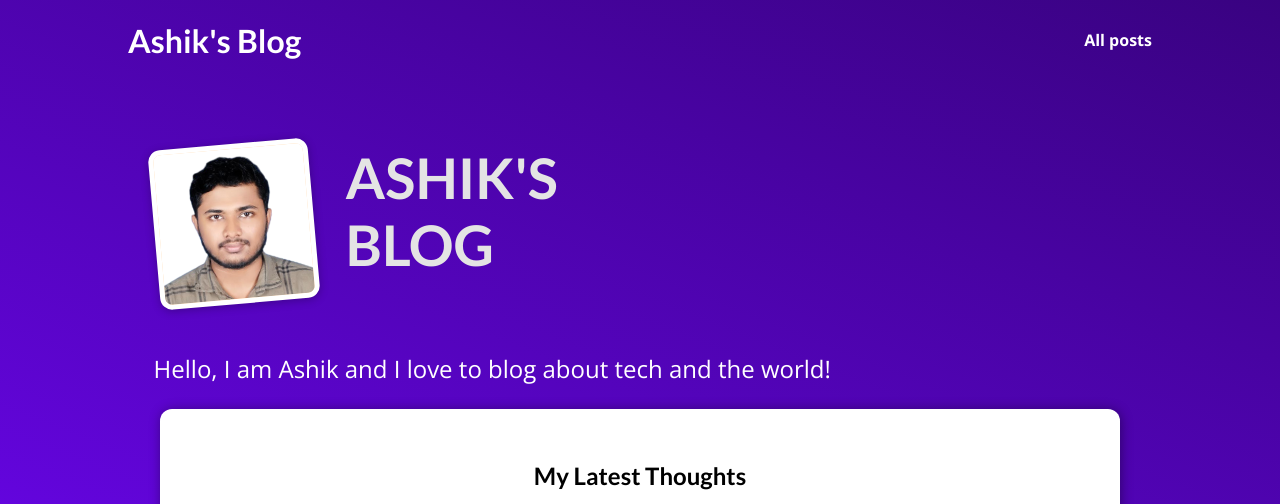
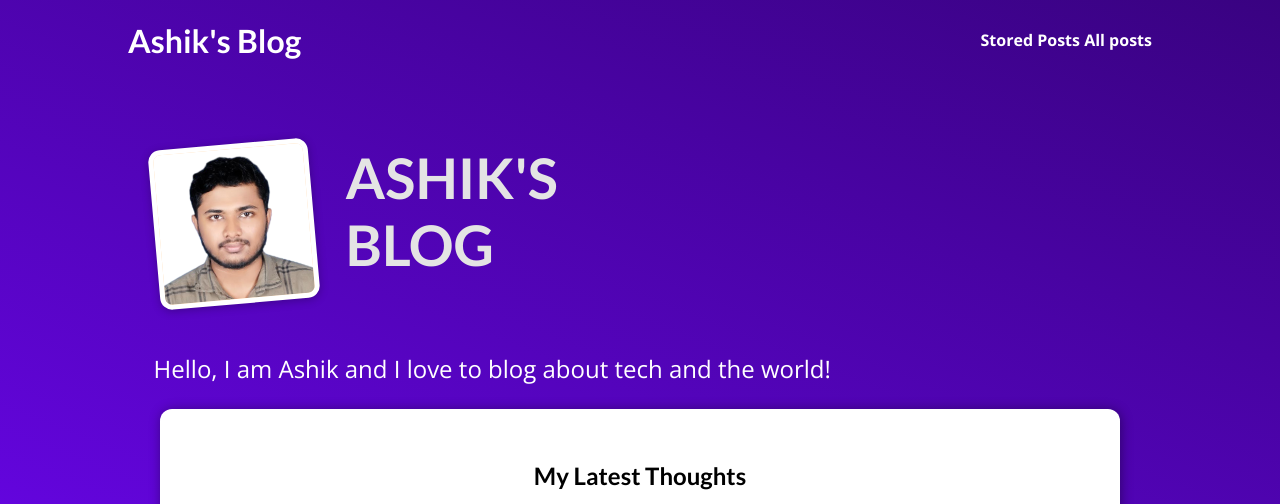
Before and after one commit to ashikHstu/My-blog-site-Django, a Django app: page / in a window 1280 px wide. Shown: the top 504 px of the page. Run offline with Django 5.2, Linux system fonts and the light colour scheme; data comes from the database, SQL or seed files in the repository; both versions use the stored data as it was after the commit.

Commit message:
Managing read later via session

```diff
--- a/templates/base.html
+++ b/templates/base.html
@@ -13,6 +13,7 @@
         <h1> <a href="{% url "starting-page" %}">Ashik's Blog</a> </h1>
 
         <nav>
+            <a href="{% url "read-later" %}">Stored Posts </a>
             <a href="{% url "posts-page" %}">All posts </a>
         </nav>
     </header>
```
Also changed, not shown: db.sqlite3.
